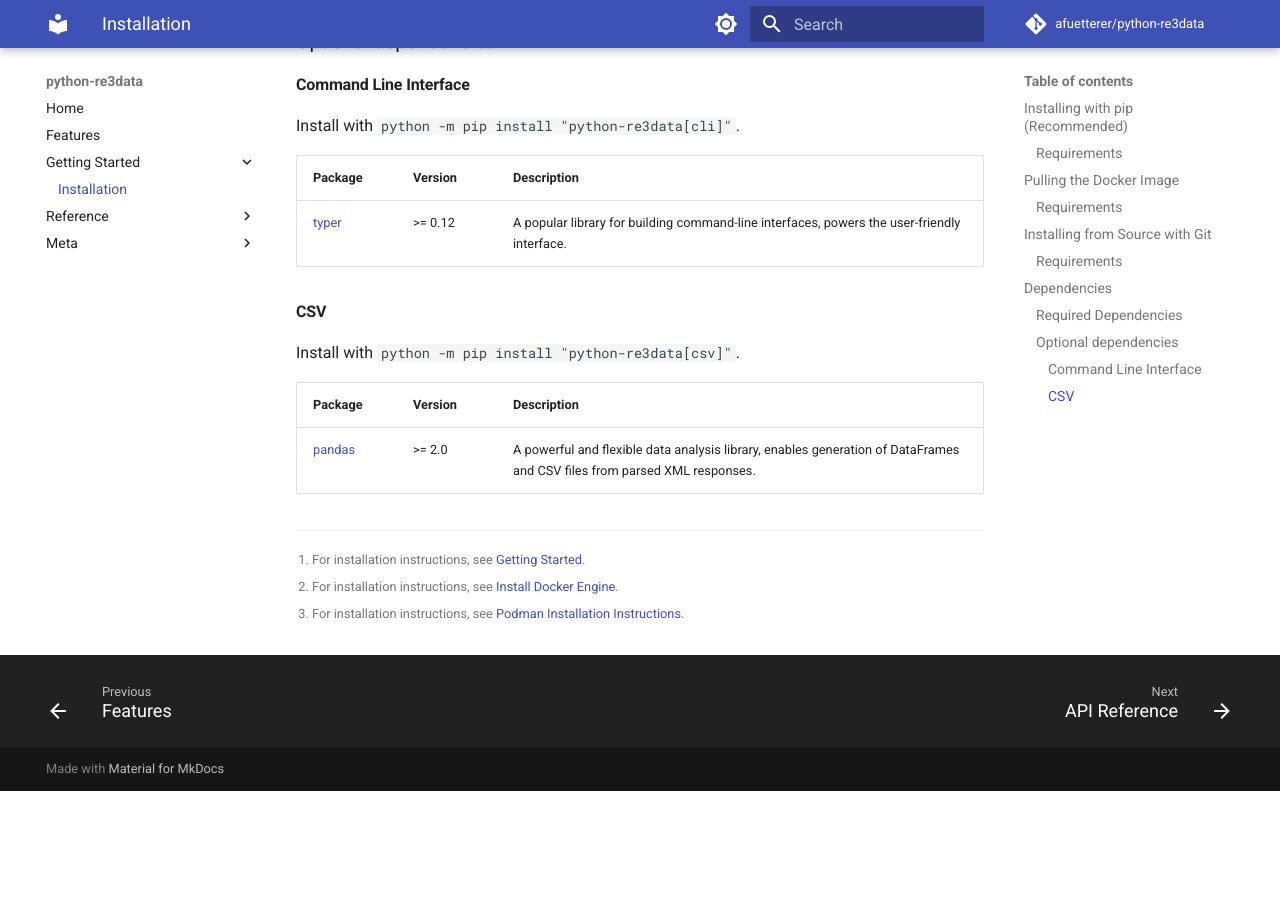
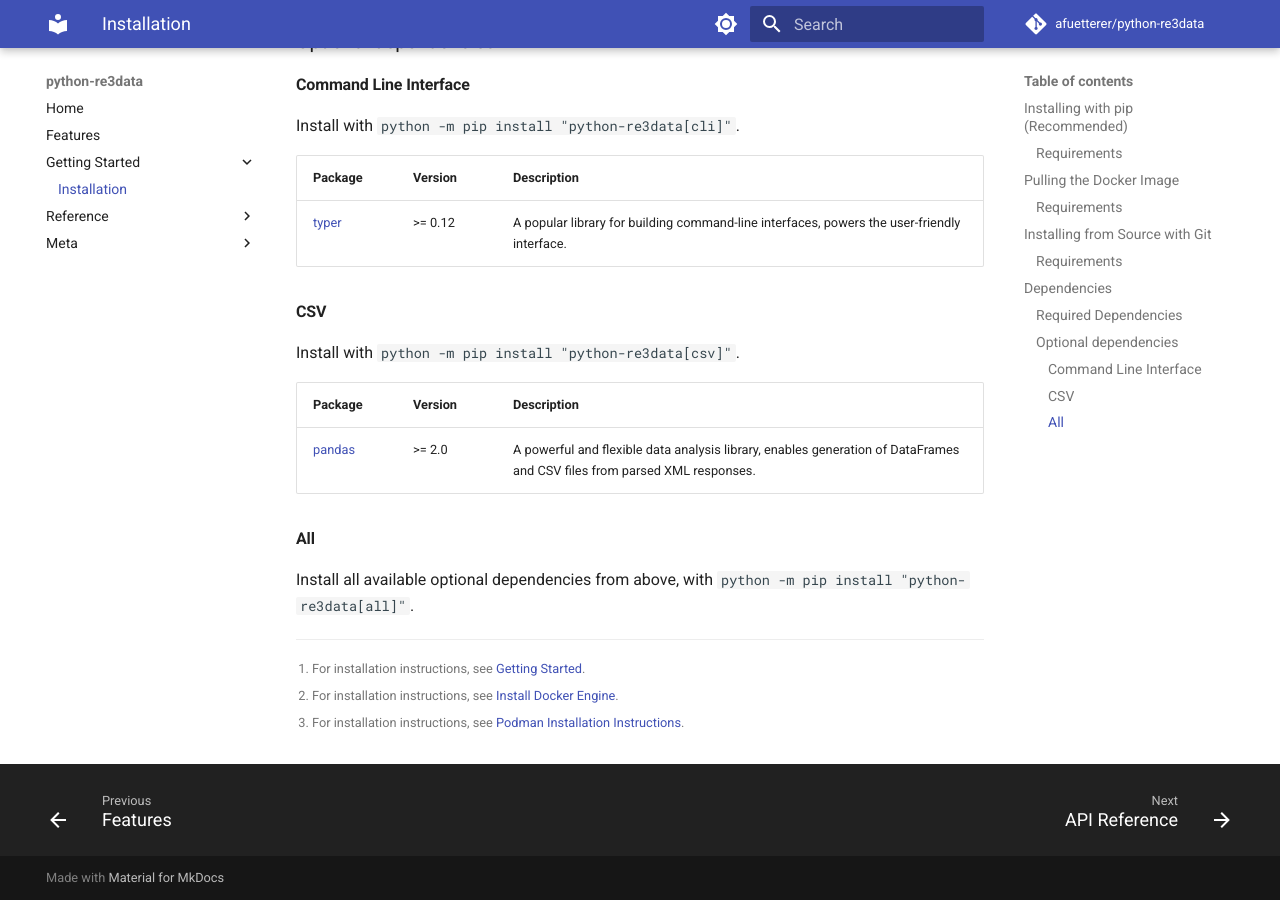
Before and after one commit to afuetterer/python-re3data, an MkDocs documentation site: the page built from docs/src/install.md, in a window 1280 px wide and 900 px high, scrolled down 2811 px. Built offline with MkDocs 1.6.1 and Material for MkDocs 9.7.7, drawn with Linux system fonts in a browser that asks for light colours; comment, search, counter and statistics services are not loaded; the version menu is left out; before the commit the page ends 3602 px from its top, so only the background shows below that.

Commit message:
build(deps): add optional-dependencies group `all` (#251)
Fixes #246

```diff
--- a/docs/src/install.md
+++ b/docs/src/install.md
@@ -149,6 +149,10 @@
 | ---------------------------------------------- | ------- | ------------------------------------------------------------------------------------------------------------------------ |
 | [pandas](https://github.com/pandas-dev/pandas) | >= 2.0  | A powerful and flexible data analysis library, enables generation of DataFrames and CSV files from parsed XML responses. |
 
+#### All
+
+Install all available optional dependencies from above, with `python -m pip install "python-re3data[all]"`.
+
 <!---
 This installation guide is adapted from these sources:
 - "pandas" Installation, https://pandas.pydata.org/docs/getting_started/install.html (BSD-3-Clause license)
--- a/pyproject.toml
+++ b/pyproject.toml
@@ -46,6 +46,9 @@
   "httpx>=0.27",
   "xsdata>=24.5",
 ]
+optional-dependencies.all = [
+  "python-re3data[cli,csv]",
+]
 optional-dependencies.cli = [
   "typer>=0.12",
 ]
@@ -54,7 +57,7 @@
 ]
 optional-dependencies.dev = [
   "pre-commit-uv~=4.1",
-  "python-re3data[cli,csv]",
+  "python-re3data[all]",
 ]
 optional-dependencies.docs = [
   "mike~=2.1",
```
